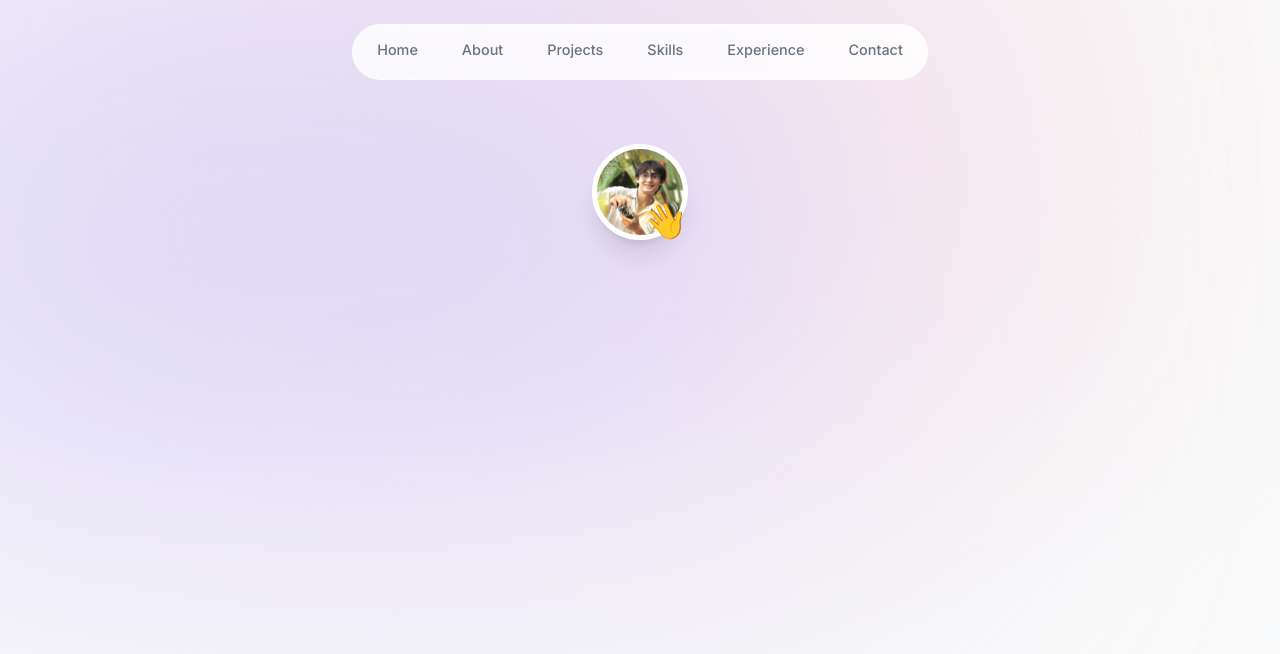
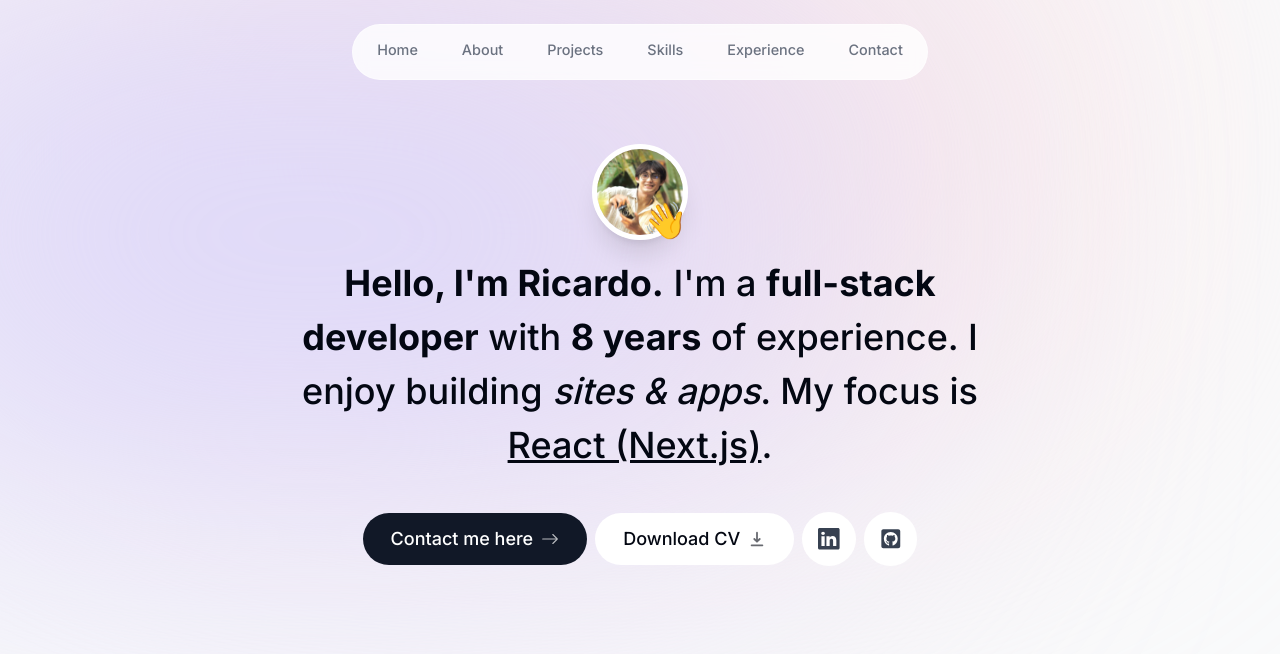
Before and after one commit to namke-dev/portfolio_namke_dev, a Next.js app: page / in a window 1280 px wide. Shown: the top 654 px of the page. Built offline with nearby package versions, Linux system fonts and the light colour scheme.

Commit message:
add button in intro component

```diff
--- a/app/page.tsx
+++ b/app/page.tsx
@@ -2,7 +2,7 @@
 
 export default function Home() {
   return (
-    <main className="">
+    <main className="flex flex-col items-center px-4">
       <Intro />
     </main>
   );
--- a/components/intro.tsx
+++ b/components/intro.tsx
@@ -2,9 +2,16 @@
 import Image from "next/image";
 import React from "react";
 import { motion } from "framer-motion";
+import Link from "next/link";
+import { BsArrowRight, BsLinkedin } from "react-icons/bs";
+import { HiDownload } from "react-icons/hi";
+import { FaGithubSquare } from "react-icons/fa";
 export default function Intro() {
   return (
-    <section>
+    <section
+      className="mb-28 max-w-[50rem]
+        text-center sm:mb-0"
+    >
       <div className="flex items-center justify-center">
         <div className="relative">
           <motion.div
@@ -45,6 +52,87 @@
           </motion.div>
         </div>
       </div>
+
+      <motion.p
+        className="mb-10 mt-4 px-4 text-2xl font-medium !leading-[1.5] sm:text-4xl"
+        initial={{ opacity: 0, y: 100 }}
+        animate={{ opacity: 1, y: 0 }}
+      >
+        <span className="font-bold">Hello, I'm Ricardo.</span> I'm a{" "}
+        <span className="font-bold">full-stack developer</span> with{" "}
+        <span className="font-bold">8 years</span> of experience. I enjoy
+        building <span className="italic">sites & apps</span>. My focus is{" "}
+        <span className="underline">React (Next.js)</span>.
+      </motion.p>
+
+      <motion.div
+        className="flex flex-col sm:flex-row
+          items-center justify-center gap-2 px-4 text-lg font-medium"
+        initial={{ opacity: 0, y: 100 }}
+        animate={{ opacity: 1, y: 0 }}
+        transition={{
+          delay: 0.1,
+        }}
+      >
+        <Link
+          href={"#contact"}
+          className="
+              group
+              flex items-center
+              bg-gray-900 text-white
+              gap-2 px-7 py-3
+              rounded-full
+              outline-none
+              focus:scale-110
+              hover:scale-110
+              hover:bg-gray-950
+              active:scale-105
+              cursor-pointer
+              transition"
+        >
+          Contact me here
+          <BsArrowRight className="group-hover:translate-x-2 opacity-70 transition" />
+        </Link>
+        <a
+          className="
+            group
+            flex items-center
+            bg-white
+            gap-2 px-7 py-3
+            rounded-full
+            outline-none
+            focus:scale-110
+            hover:scale-110
+            active:scale-105
+            cursor-pointer
+            transition"
+          href="/CV-NguyenKeNam.pdf"
+          download={true}
+        >
+          Download CV
+          <HiDownload className="group-hover:translate-y-1 opacity-60 transition" />
+        </a>
+        <a
+          className="flex items-center
+          bg-white
+            gap-2 p-4
+            rounded-full
+            text-gray-700
+            text-[1.35rem]"
+        >
+          <BsLinkedin />
+        </a>
+        <a
+          className="flex items-center
+          bg-white
+            gap-2 p-4
+            rounded-full
+            text-gray-700
+            text-[1.35rem]"
+        >
+          <FaGithubSquare />
+        </a>
+      </motion.div>
     </section>
   );
 }
```
Also changed, not shown: 1 other file (tests, documents, lock files or other folders).
